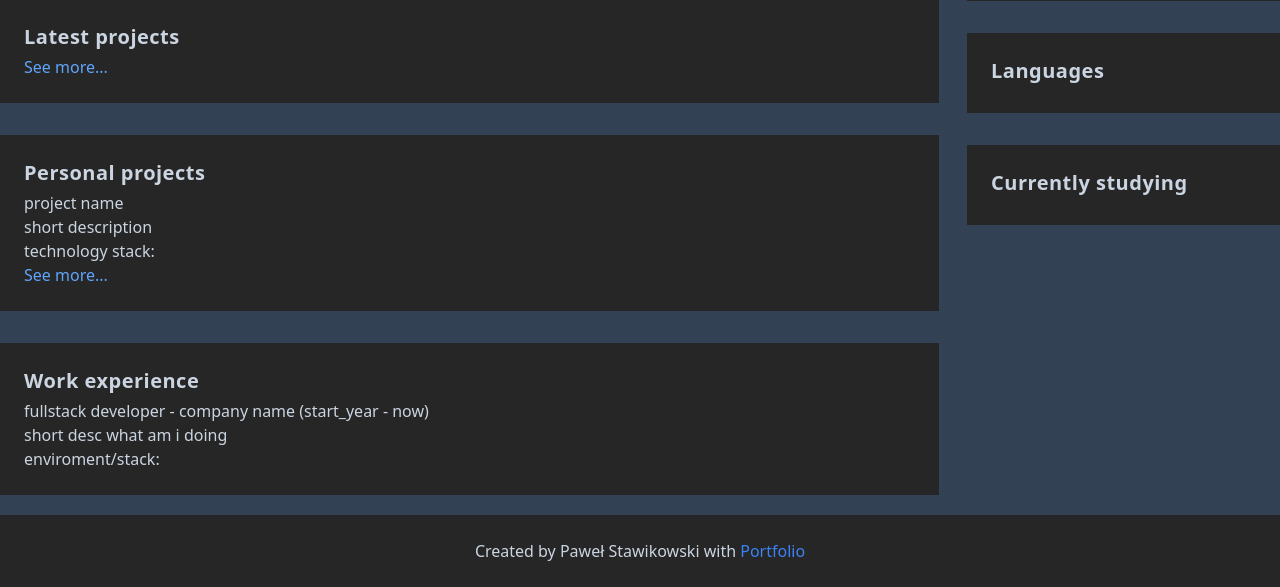
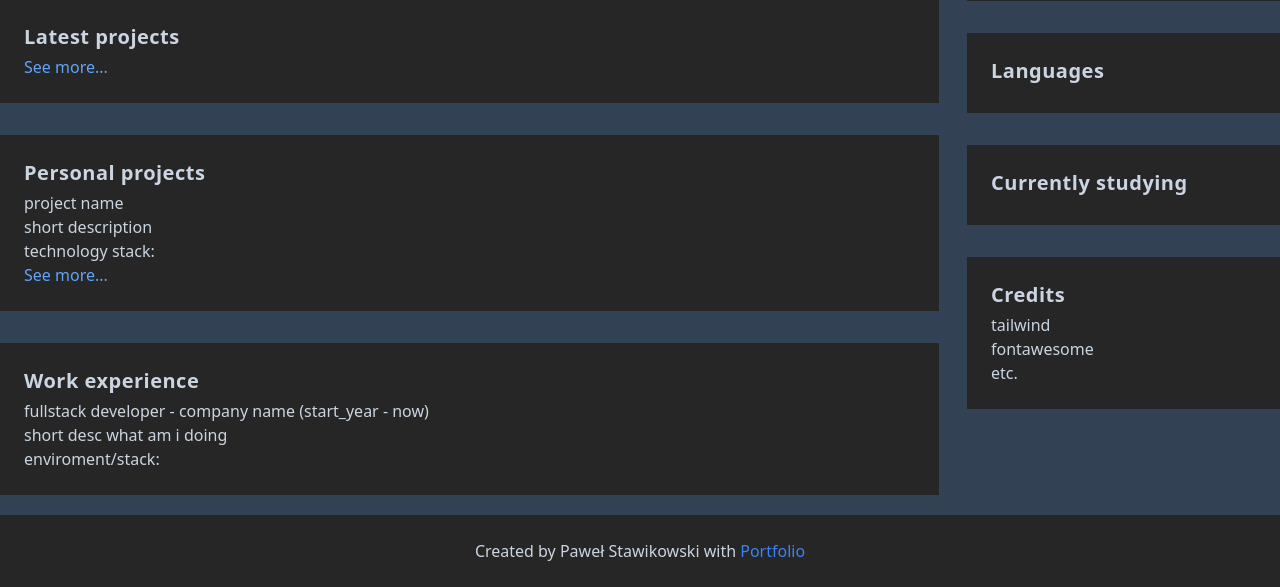
Before and after one commit to Pawikoski/portfolio, a Django app: template templates/index.html in a window 1280 px wide. Shown: the part 643-1230 px from the top of the page. Run offline with Django 4.2, Linux system fonts and the light colour scheme; the template is opened without the code that fills it, so the values that code supplies are empty; parts of the project's set-up code (start-up, migrations or seed data) failed here and were passed over; some libraries are stand-ins or nearby versions.

Commit message:
Credits section

```diff
--- a/templates/index.html
+++ b/templates/index.html
@@ -111,6 +111,14 @@
       </ul>
     </div>
 
+    <div class="credits box">
+      <p class="text-xl pb-1 font-bold tracking-wide font-sans">Credits</p>
+
+      <p>tailwind</p>
+      <p>fontawesome</p>
+      etc.
+    </div>
+
   </div>
 </div>
 {% endblock %}
```
